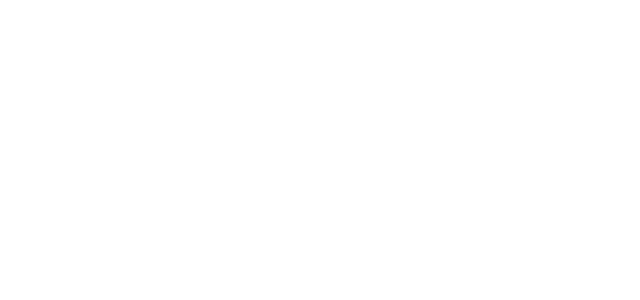
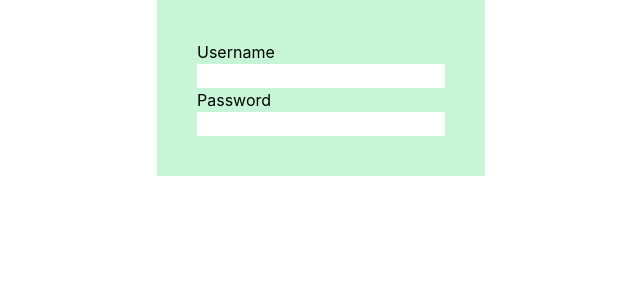
Before and after one commit to trevorsmithdev/recipes, a Nuxt app: page /login in a window 1280 px wide. Before the commit this address had no page. Shown: the top 300 px of the page, without its empty margins (319-959 px from the left). Built offline with nearby package versions, Linux system fonts and the light colour scheme.

Commit message:
add login page - WIP

```diff
--- /dev/null
+++ b/pages/login.vue
@@ -0,0 +1,12 @@
+<template>
+    <div class="flex">
+        <div class="flex-1"></div>
+        <div class="flex-initial bg-green-200 p-10">
+            <label>Username</label>
+            <input class="block" type="text" />
+            <label>Password</label>
+            <input class="block" type="text" />
+        </div>
+        <div class="flex-1"></div>
+    </div>
+</template>
```
